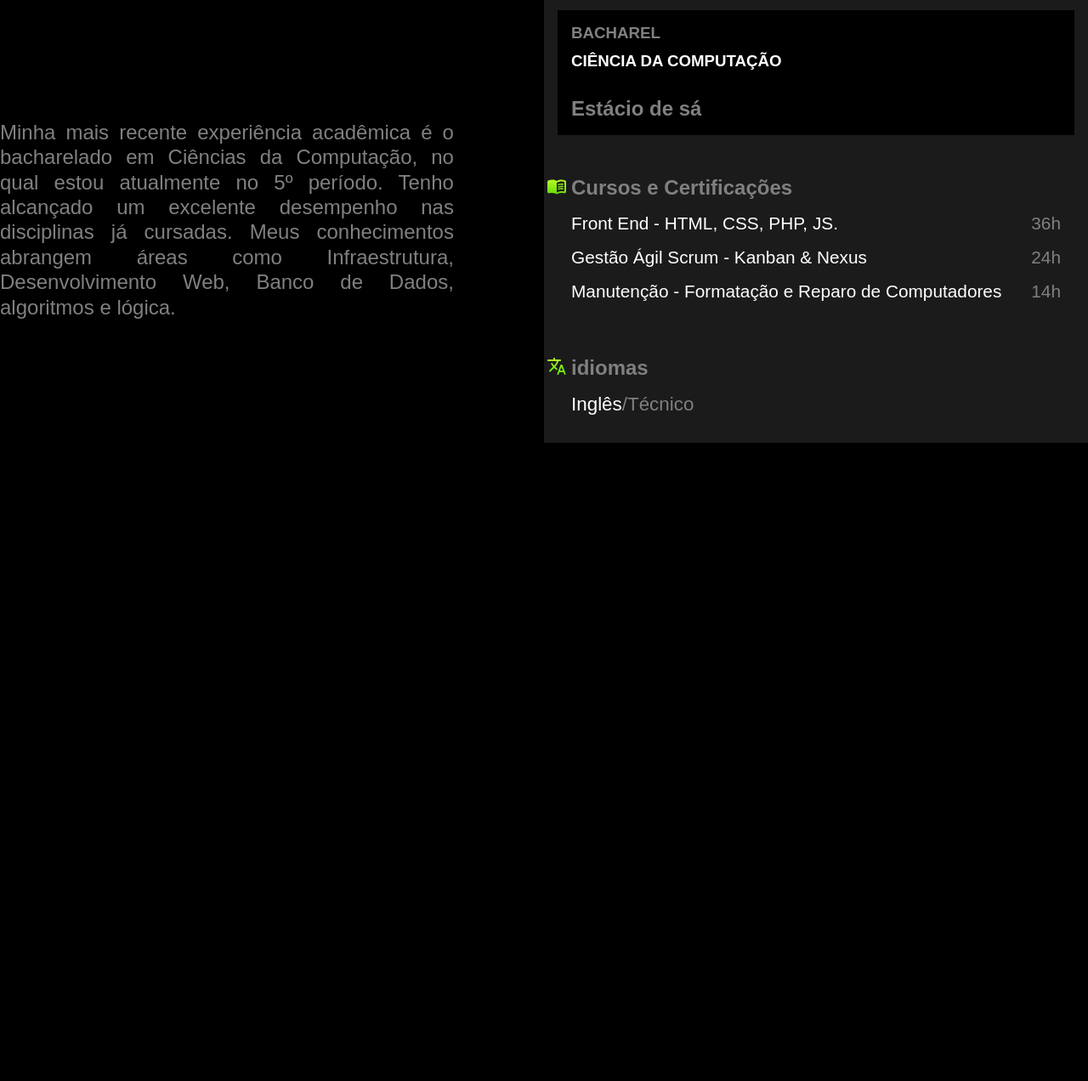
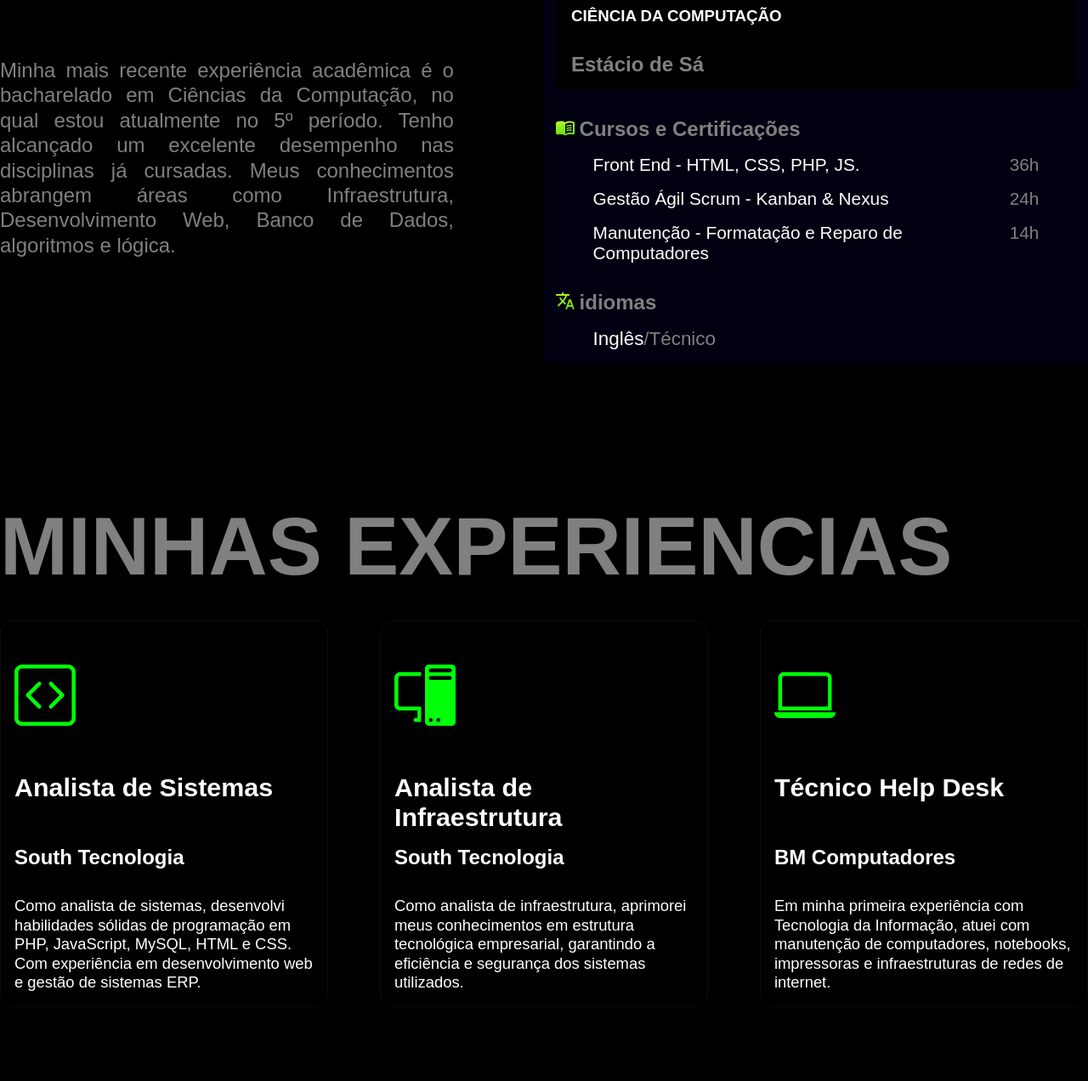
Before and after one commit to bmoreira1/portfolioDev, a plain HTML site: page index.html in a window 1280 px wide. Shown: the part 824-2096 px from the top of the page at 85% size. Before the commit the page ends 1377 px from the top, so only its background shows below. Drawn offline with nearby package versions, Linux system fonts and the light colour scheme.

Commit message:
parte experiência concluida

```diff
--- /dev/null
+++ b/css/experiencia.css
@@ -0,0 +1,53 @@
+.container-experiencia {
+    max-width: 1300px;
+    margin: 10rem auto;
+    box-sizing: border-box;
+}
+
+.conteudo-experiencia {
+    display: flex;
+    justify-content: space-between;
+    gap: 3.8rem;
+    margin-top: 2rem;
+    flex-wrap: wrap;
+}
+
+.item-experiencia {
+    background-color: #000;
+    color: #fff;
+    border-radius: 1rem;
+    border: 1.5px solid rgb(12, 12, 14);
+    display: flex;
+    flex-direction: column;
+    flex: 1;
+    padding: 1rem;
+}
+
+.item-experiencia:hover {
+    cursor: pointer;
+    transform: scale(1.05);
+    box-shadow: 0 0 16px #fff;
+    transition: .3s;
+}
+
+.item-experiencia i {
+    font-size: 4.5rem;
+    color: #00ff08;
+    margin: 2rem 0;
+}
+
+.item-experiencia h2 {
+    font-size: 1.9rem;
+    margin: 1rem 0;
+    flex: 1;
+}
+
+.item-experiencia h3 {
+    font-size: 1.5rem;
+}
+
+.item-experiencia p {
+    margin-top: 2rem;
+    font-size: 1.15rem;
+    line-height: 1.225;
+}
--- a/css/formacao.css
+++ b/css/formacao.css
@@ -1,12 +1,11 @@
 .container-formacao {
-  max-width: 1400px;
+  max-width: 1300px;
   margin: 0 auto 2rem auto;
   box-sizing: border-box;
-}
 
-.container-formacao h1 {
-    font-size: 6rem;
-    color: #808080;
+  display: flex;
+  flex-direction: column;
+  flex-wrap: wrap;
 }
 
 .descricao-formacao {
@@ -27,17 +26,20 @@
     grid-template-columns: 1fr 1fr;
 }
 
-.info-formacao {
-    background-color: #000;
+@media (max-width: 1100px) {
+    .conteudo-formacao {
+        display: flex;
+        flex-direction: column;
+    }
 }
 
 .faculdade {
-    background-color: #000;
+    /* background-color: red; */
     padding: 1rem;
     gap: .7rem;
     display: flex;
     flex-direction: column;
-    border: 1rem solid #1b1b1b;
+    border: 1rem solid #001;
 }
 
 .faculdade .h3 {
@@ -57,14 +59,15 @@
 }
 
 .cursos {
-    padding: 2rem;
-    background-color: #1b1b1b;
+    padding: 1rem 2.6rem;
+    background-color: #001;
     color: #808080;
 
 }
 
 .cursos h2{
     position: relative;
+
 }
 
 .cursos h2::before {
@@ -76,6 +79,10 @@
     left: -1.8rem;
     top: 0;
     background: url("../img/icons/cursos.svg") no-repeat center center;
+}
+
+.cursos ul {
+    padding: 0 1rem;
 }
 
 .cursos ul li{
@@ -92,8 +99,8 @@
 }
 
 .idiomas {
-    background-color: #1b1b1b;
-    padding: 2rem;
+    background-color: #001;
+    padding: 1rem 2.6rem;
 }
 
 .idiomas h2 {
@@ -116,6 +123,7 @@
     display: flex;
     margin-top: 1rem;
     font-size: 1.4rem;
+    padding: 0 1rem;
 }
 
 .idiomas ul span {
--- a/css/global.css
+++ b/css/global.css
@@ -22,3 +22,9 @@ h1, h2, h3, a, p, ul {
     margin: 0;
     padding: 0;
 }
+
+.title-section {
+    font-size: 6rem;
+    color: #808080;
+    text-transform: uppercase;
+}
--- a/css/header.css
+++ b/css/header.css
@@ -1,12 +1,24 @@
+header {
+    max-width: 1400px;
+    width: 100%;
+    margin: auto;
+}
+
 .container-header {
+    background-color: #000;
+    color: #fff;
+    display: flex;
+    flex-wrap: wrap;
     max-width: 1400px;
-    margin: .5rem auto;
-    display: flex;
+    width: 100%;
+    margin: 0 auto ;
+    position: fixed;
+    top: 0;
+    box-sizing: border-box;
+    padding: 1.3rem 0;
     justify-content: space-between;
-    color: #fff;
     align-items: center;
-    flex-wrap: wrap;
-    flex: 1;
+    z-index: 1000;
 }
 
 .list-header{
--- a/css/main.css
+++ b/css/main.css
@@ -3,7 +3,7 @@ main {
 }
 
 .container-main {
-  max-width: 1400px;
+  max-width: 1300px;
   margin: 8rem auto 0 auto;
   display: flex;
   flex-wrap: wrap;
@@ -19,8 +19,9 @@ main {
 }
 
 .conteudo-1 h1 {
-  font-size: 4rem;
-  line-height: 1.125;
+  font-size: 3.5rem;
+  line-height: 1.225;
+  text-transform: uppercase;
 }
 
 .conteudo-1 p {
--- a/css/styles.css
+++ b/css/styles.css
@@ -2,3 +2,4 @@
 @import './global.css';
 @import './main.css';
 @import './formacao.css';
+@import './experiencia.css';
--- a/index.html
+++ b/index.html
@@ -7,6 +7,7 @@
     <meta name="description" content="Portfolio Desenvolvedor Front End">
 
     <link rel="stylesheet" href="https://cdnjs.cloudflare.com/ajax/libs/font-awesome/5.15.4/css/all.min.css">
+    <link rel="stylesheet" href="https://cdn.jsdelivr.net/npm/bootstrap-icons@1.11.3/font/bootstrap-icons.min.css">
     <link rel="stylesheet" href="./css/styles.css">
     <link rel="icon" href="./img/icons/iconDev.png" type="image/x-icon">
 
@@ -30,6 +31,11 @@
 
     <main>
         <div class="container-main">
+            <div class="container-img">
+                <div class="conteudo-2">
+                    <img src="./img/Profile.png" alt="">
+                </div>
+            </div>
             <div class="conteudo-1">
                 <h1>Desenvolvedor </br>Front End</h1>
                 <p>
@@ -37,17 +43,12 @@
                 </p>
                 <a href="https://wa.me/+5531992218047" target="_blank">Entre em contato <i class='fab fa-whatsapp'></i></a>
             </div>
-            <div class="container-img">
-                <div class="conteudo-2">
-                    <img src="./img/Profile.png" alt="">
-                </div>
-            </div>
         </div>
     </main>
 
     <article>
         <div class="container-formacao">
-            <h1>Formação</h1>
+            <h1 class="title-section">Formação</h1>
             <div class="conteudo-formacao">
                 <div class="descricao-formacao">
                     <p>
@@ -58,7 +59,7 @@
                     <div class="faculdade">
                         <h3 class="h3">Bacharel</h3>
                         <h3>Ciência da Computação</h3>
-                        <p>Estácio de sá</p>
+                        <p>Estácio de Sá</p>
                     </div>
                     <div class="cursos">
                         <h2>Cursos e Certificações</h2>
@@ -76,9 +77,46 @@
                     </div>
                 </div>
             </div>
-
         </div>
     </article>
+
+    <article>
+        <div class="container-experiencia">
+            <h1 class="title-section">Minhas Experiencias</h1>
+            <div class="conteudo-experiencia">
+                <div class="item-experiencia">
+                    <i class="bi bi-code-square"></i>
+                    <h2>Analista de Sistemas</h2>
+                    <h3>South Tecnologia</h3>
+                    <p>
+                        Como analista de sistemas, desenvolvi habilidades sólidas de programação em PHP, JavaScript, MySQL, HTML e CSS. Com experiência em desenvolvimento web e gestão de sistemas ERP.
+                    </p>
+                </div>
+
+                <div class="item-experiencia">
+                    <i class="bi bi-pc-display"></i>
+                    <h2>Analista de Infraestrutura</h2>
+                    <h3>South Tecnologia</h3>
+                    <p>
+                        Como analista de infraestrutura, aprimorei meus conhecimentos em estrutura tecnológica empresarial, garantindo a eficiência e segurança dos sistemas utilizados.
+                    </p>
+                </div>
+
+                <div class="item-experiencia">
+                    <i class="bi bi-laptop"></i>
+                    <h2>Técnico Help Desk</h2>
+                    <h3>BM Computadores</h3>
+                    <p>
+                        Em minha primeira experiência com Tecnologia da Informação, atuei com manutenção de computadores, notebooks, impressoras e infraestruturas de redes de internet.
+                    </p>
+                    <!-- Essa experiência me proporcionou uma base sólida em hardware e redes, fundamentais para o desenvolvimento de minha carreira na área de TI. -->
+                </div>
+
+            </div>
+        </div>
+    </article>
+
+
 </body>
 
 </html>
```
